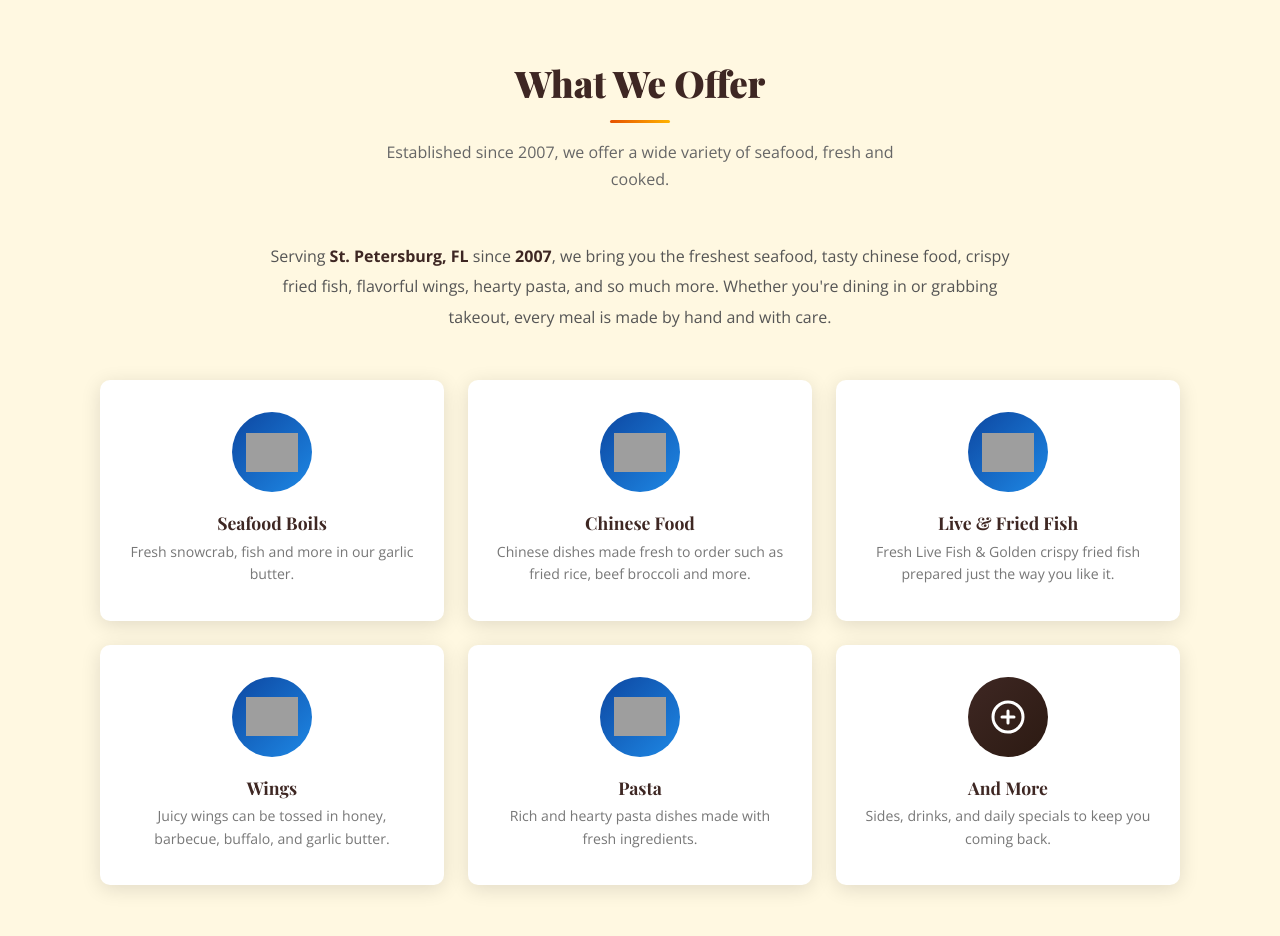
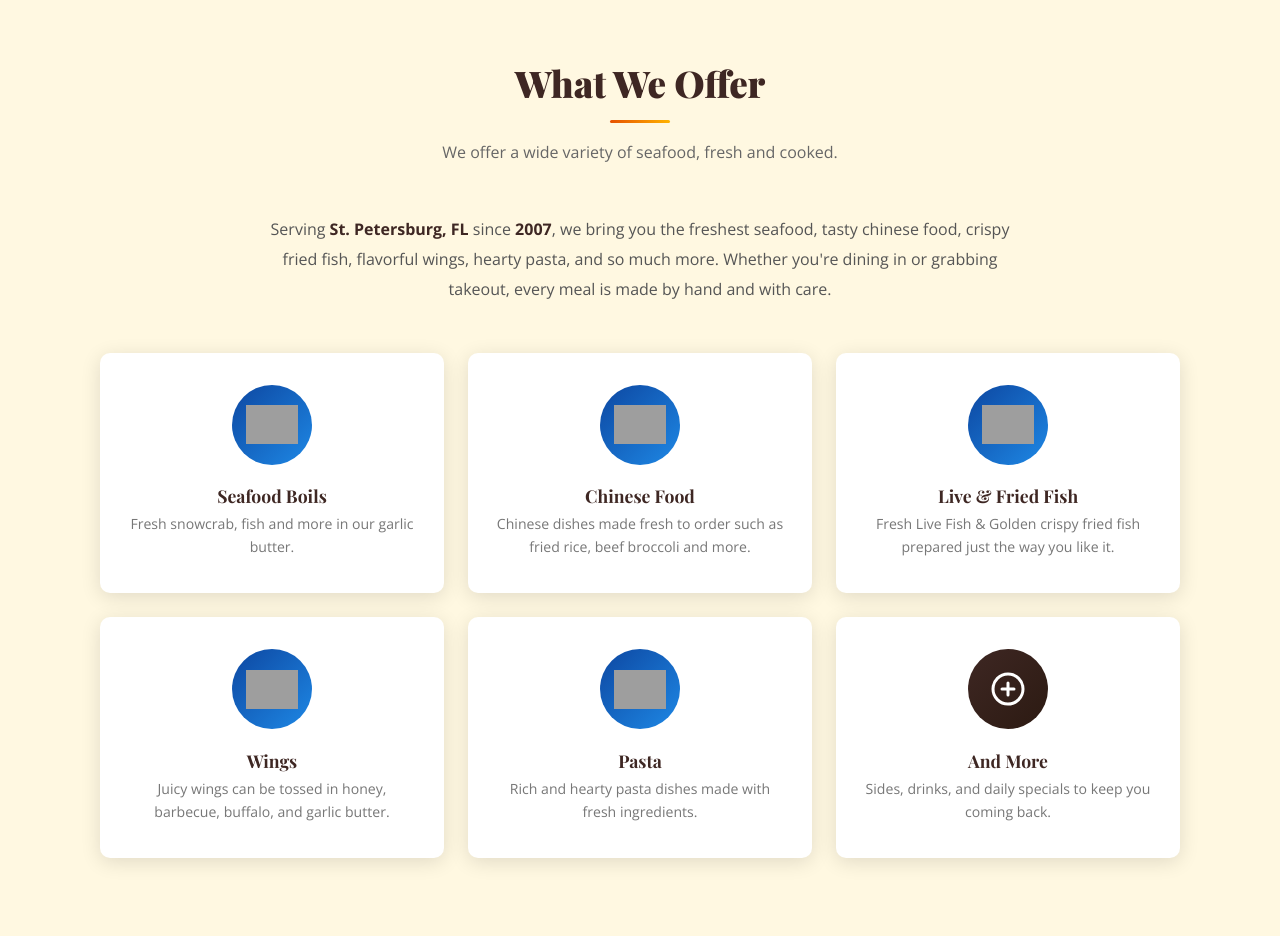
Before and after one commit to CreationsLab/private, a plain HTML site: page index.html in a window 1280 px wide. Shown: the part 840-1776 px from the top of the page. Drawn offline with nearby package versions, Linux system fonts and the light colour scheme; grey boxes are pictures that could not be loaded.

Commit message:
Update index.html

```diff
--- a/index.html
+++ b/index.html
@@ -71,7 +71,7 @@
     <div class="section-header">
         <h2>What We Offer</h2>
         <div class="underline"></div>
-        <p>Established since 2007, we offer a wide variety of seafood, fresh and cooked. </p>
+        <p>We offer a wide variety of seafood, fresh and cooked. </p>
     </div>
     <p class="about-text">
         Serving <strong>St. Petersburg, FL</strong> since <strong>2007</strong>, we bring you the freshest seafood, tasty chinese food, crispy fried fish, flavorful wings, hearty pasta, and so much more. Whether you're dining in or grabbing takeout, every meal is made by hand and with care.
```
